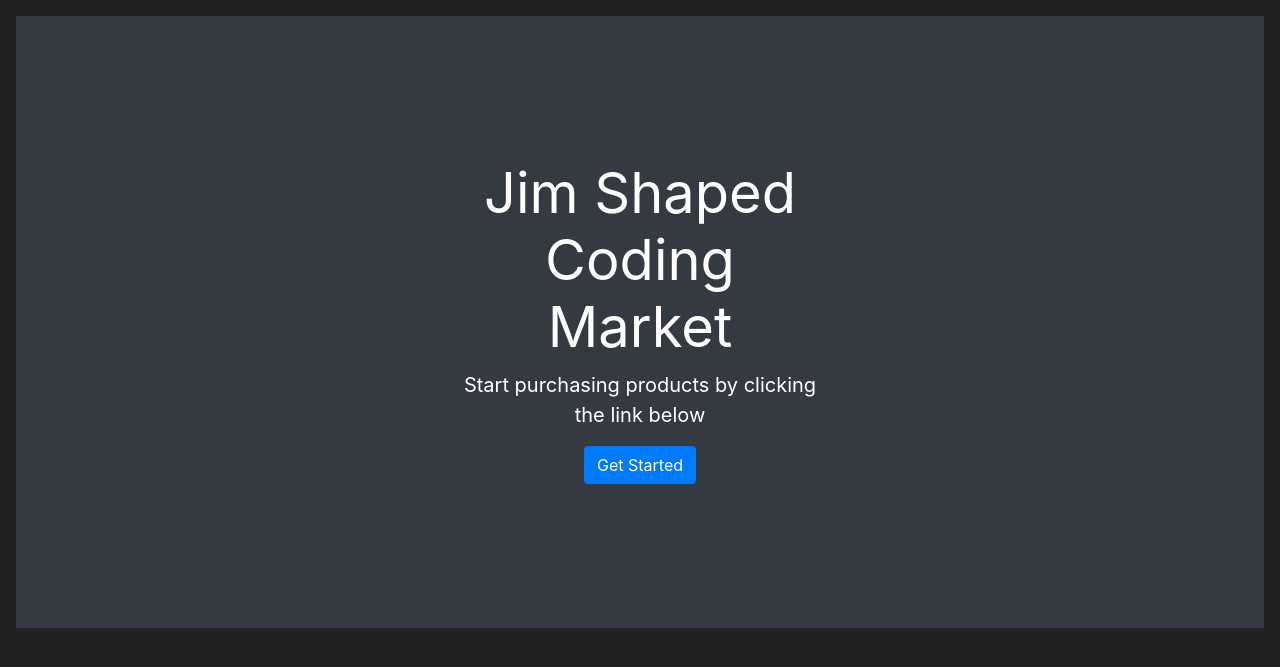
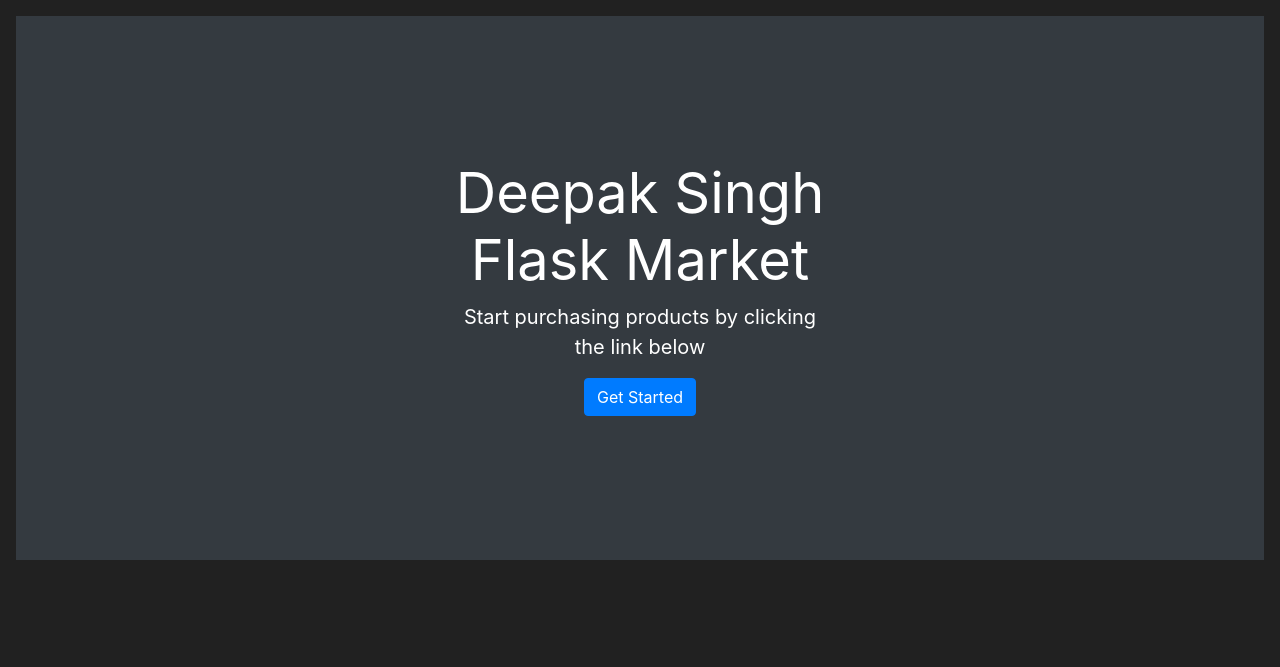
Before and after one commit to deepak6174/FlaskMarket, a Flask app: page / in a window 1280 px wide. Shown: the part 56-723 px from the top of the page. Run offline with Flask 3, Linux system fonts and the light colour scheme; some libraries are stand-ins or nearby versions.

Commit message:
Image Added

```diff
--- a/market/templates/home.html
+++ b/market/templates/home.html
@@ -7,7 +7,7 @@
 {% block content %}
     <div class="position-relative overflow-hidden p-3 p-md-5 m-md-3 text-center bg-dark" style="color:white">
         <div class="col-md-5 p-lg-5 mx-auto my-5">
-            <h1 class="display-4 font-weight-normal">Jim Shaped Coding Market</h1>
+            <h1 class="display-4 font-weight-normal">Deepak Singh Flask Market</h1>
             <p class="lead font-weight-normal">Start purchasing products by clicking the link below</p>
             <a class="btn btn-primary" href="{{ url_for('market_page') }}">Get Started</a>
         </div>
```
Also changed, not shown: Flask_app_image.png (added).
